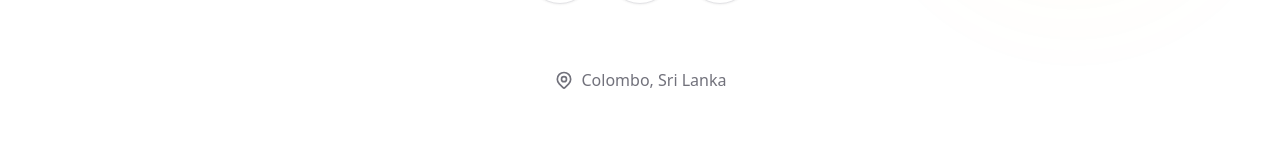
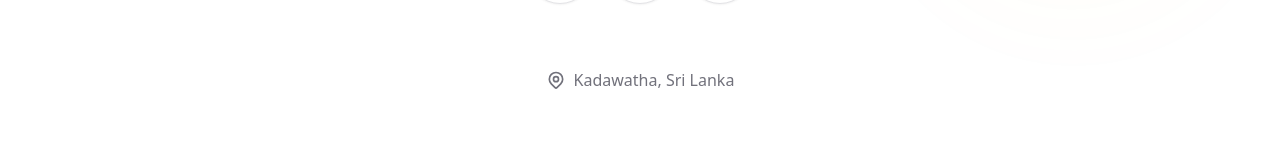
Before and after one commit to smbhathiya/portfolio-2025, a Next.js app: page / in a window 1280 px wide. Shown: the part 8282-8440 px from the top of the page. Built offline with nearby package versions, Linux system fonts and the light colour scheme; a web font is replaced by a local one.

Commit message:
fix: update location in ContactSection from Colombo to Kadawatha

```diff
--- a/components/sections/contact.tsx
+++ b/components/sections/contact.tsx
@@ -145,7 +145,7 @@ export function ContactSection() {
         <div className="mt-16 text-center">
           <div className="flex items-center justify-center gap-2 text-muted-foreground">
             <IconMapPin className="h-5 w-5" />
-            <span>Colombo, Sri Lanka</span>
+            <span>Kadawatha, Sri Lanka</span>
           </div>
         </div>
         {/* Decorative elements matching other sections */}
```
